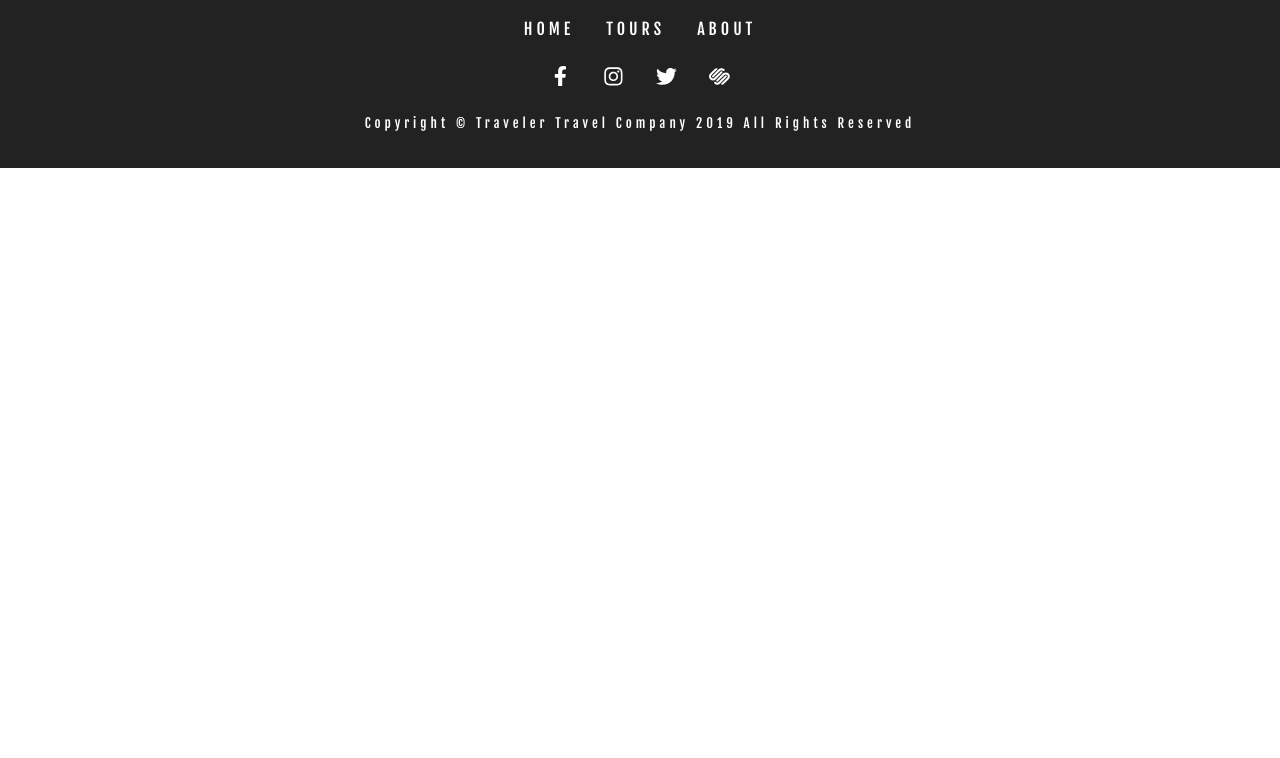
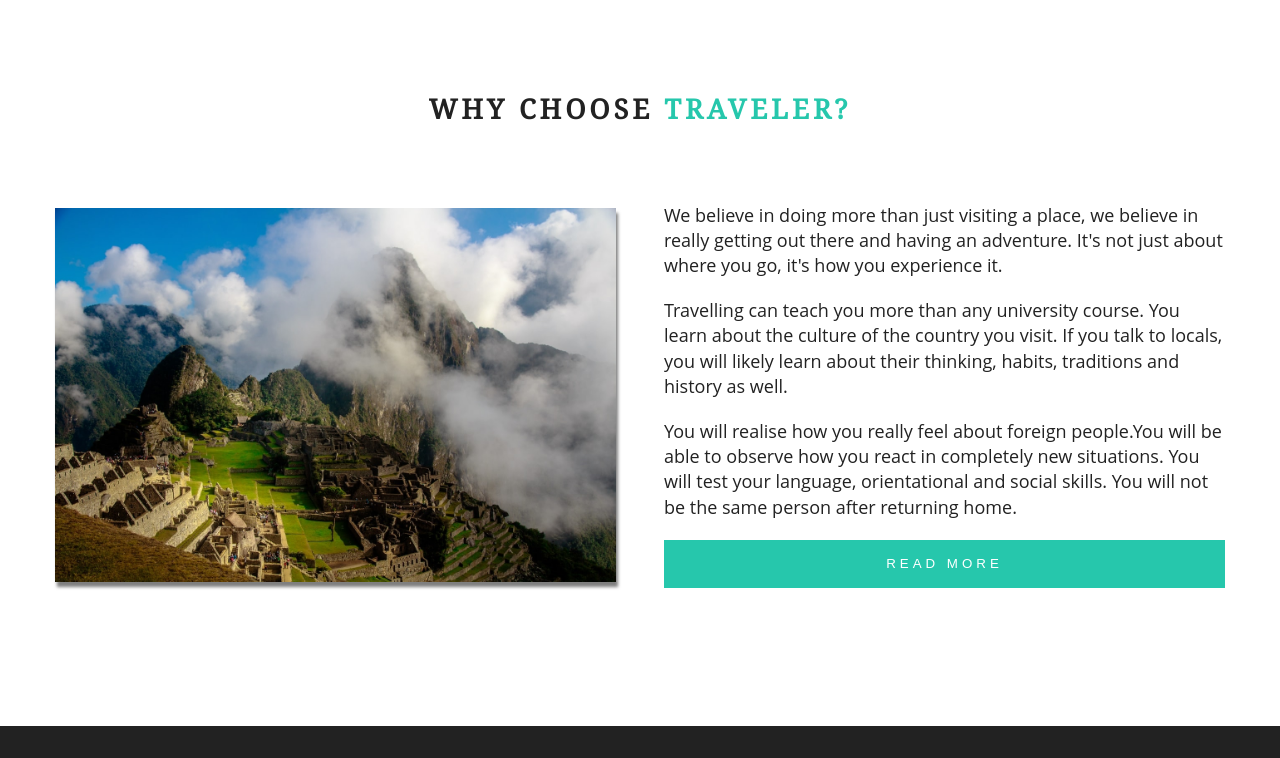
Before and after one commit to tamas-polgar/gatsby-gsap-contentful-traveler-website, a Gatsby site: page / in a window 1280 px wide. Shown: the part 822-1580 px from the top of the page. Before the commit the page ends 990 px from the top, so only its background shows below. Built offline with nearby package versions, Linux system fonts and the light colour scheme; Gatsby itself is replaced by a stand-in of ours.

Commit message:
building the WhyUs component

```diff
--- a/gatsby-config.js
+++ b/gatsby-config.js
@@ -6,5 +6,5 @@
 
 module.exports = {
   /* Your site config here */
-  plugins: [`gatsby-plugin-sass`],
+  plugins: [`gatsby-plugin-sass`, `gatsby-plugin-styled-components`],
 }
--- a/package.json
+++ b/package.json
@@ -13,12 +13,15 @@
     "test": "echo \"Write tests! -> https://gatsby.dev/unit-testing\" && exit 1"
   },
   "dependencies": {
+    "babel-plugin-styled-components": "^1.10.6",
     "gatsby": "^2.17.4",
     "gatsby-plugin-sass": "^2.1.20",
+    "gatsby-plugin-styled-components": "^3.1.11",
     "node-sass": "^4.13.0",
     "react": "^16.11.0",
     "react-dom": "^16.11.0",
-    "react-icons": "^3.8.0"
+    "react-icons": "^3.8.0",
+    "styled-components": "^4.4.0"
   },
   "devDependencies": {
     "prettier": "^1.18.2"
--- a/src/components/Hero/hero.scss
+++ b/src/components/Hero/hero.scss
@@ -18,6 +18,6 @@
   max-width: 1000px;
   width: 100%;
   position: absolute;
-  bottom: 0;
+  bottom: -1px;
   z-index: 50;
 }
--- /dev/null
+++ b/src/components/Title/Title.jsx
@@ -0,0 +1,37 @@
+import React from "react"
+import styled from "styled-components"
+
+const Title = ({ title, subtitle }) => {
+  return (
+    <TitleWrapper>
+      <h4>
+        <span className="title">{title}</span>
+        <span className="subtitle">{subtitle}</span>
+      </h4>
+    </TitleWrapper>
+  )
+}
+
+const TitleWrapper = styled.div`
+  text-transform: uppercase;
+  font-size: 1.7rem;
+  margin-bottom: 2rem;
+
+  @media screen and (max-width: 500px) {
+    font-size: 1.4rem;
+  }
+
+  h4 {
+    text-align: center;
+  }
+
+  .subtitle {
+    color: var(--primaryColor);
+
+    @media screen and (max-width: 500px) {
+      display: block;
+    }
+  }
+`
+
+export default Title
--- /dev/null
+++ b/src/components/WhyUs/WhyUs.jsx
@@ -0,0 +1,66 @@
+import React from "react"
+import Title from "../Title/Title"
+import { Link } from "gatsby"
+import styled from "styled-components"
+import img from "../../images/whyus.jpg"
+
+import "./whyus.scss"
+
+const WhyUs = () => {
+  return (
+    <section className="whyus">
+      <Title title="Why choose " subtitle="Traveler?" />
+      <CenteredDiv>
+        <article className="whyus__img">
+          <div className="whyus__img-container">
+            <img src={img} alt="about company" />
+          </div>
+        </article>
+        <article className="whyus__info">
+          <p className="whyus__info-text">
+            We believe in doing more than just visiting a place, we believe in
+            really getting out there and having an adventure. It's not just
+            about where you go, it's how you experience it.
+          </p>
+          <p className="whyus__info-text">
+            Travelling can teach you more than any university course. You learn
+            about the culture of the country you visit. If you talk to locals,
+            you will likely learn about their thinking, habits, traditions and
+            history as well.
+          </p>
+          <p className="whyus__info-text">
+            You will realise how you really feel about foreign people.You will
+            be able to observe how you react in completely new situations. You
+            will test your language, orientational and social skills. You will
+            not be the same person after returning home.
+          </p>
+          <Link to="/about">
+            <button type="button" className="btn-primary">
+              Read More
+            </button>
+          </Link>
+        </article>
+      </CenteredDiv>
+    </section>
+  )
+}
+
+const CenteredDiv = styled.div`
+  width: 80vw;
+  margin: 0 auto;
+
+  @media screen and (min-width: 768px) {
+    display: grid;
+    grid-template-columns: 1fr 1fr;
+    grid-column-gap: 3rem;
+    align-items: center;
+    margin-top: 3rem;
+  }
+
+  @media screen and (min-width: 1200px) {
+    width: 95vw;
+    max-width: 1170px;
+  }
+`
+
+export default WhyUs
--- /dev/null
+++ b/src/components/WhyUs/whyus.scss
@@ -0,0 +1,95 @@
+.whyus {
+  height: 100%;
+  margin: 7rem 0;
+
+  button {
+    width: 100%;
+  }
+
+  &__img {
+    margin: 1rem 0;
+    position: relative;
+  }
+
+  &__img-container {
+    margin: 1rem 0;
+    position: relative;
+  }
+
+  &__img-container img {
+    width: 100%;
+    display: block;
+    box-shadow: var(--lightShadow);
+  }
+
+  &__img-container div {
+    box-shadow: var(--lightShadow);
+  }
+
+  &__info-text {
+    font-family: "Open Sans", sans-serif;
+    font-size: 18px;
+  }
+}
+
+
+
+
+@media screen and (min-width: 768px) {
+  .about-center {
+    display: grid;
+    grid-template-columns: 1fr 1fr;
+    // grid-column-gap: 1rem;
+    align-items: center;
+    margin-top: 2rem;
+  }
+
+  .img-container {
+    max-height: 500px;
+  }
+
+  .whyus {
+    &__info {
+      margin: 0;
+    }
+  }
+
+
+  .about-img img {
+    max-height: 500px;
+  }
+
+  .img-container {
+    max-height: 500px;
+  }
+
+  .about-info p {
+    width: 80%;
+  }
+
+}
+
+@media screen and (min-width: 992px) {
+  .img-container::before {
+    content: "";
+    position: absolute;
+    width: 100%;
+    height: 100%;
+    border: 3px solid var(--primaryColor);
+    box-sizing: border-box;
+    top: -16px;
+    left: -16px;
+    z-index: -1;
+  }
+}
+
+@media screen and (max-width: 500px) {
+  .whyus {
+    height: 100%;
+    margin: 3rem 0;
+
+    &__info-text {
+      font-size: 15px;
+    }
+  }
+}
--- a/src/pages/index.js
+++ b/src/pages/index.js
@@ -3,6 +3,7 @@ import { Link } from "gatsby"
 import Layout from "../components/Layout/Layout"
 import Hero from "../components/Hero/Hero"
 import Banner from "../components/Banner/Banner"
+import WhyUs from "../components/WhyUs/WhyUs"
 
 export default () => (
   <Layout>
@@ -17,5 +18,6 @@ export default () => (
         </Link>
       </Banner>
     </Hero>
+    <WhyUs />
   </Layout>
 )
```
Also changed, not shown: src/images/whyus.jpg (added), 1 other file.
